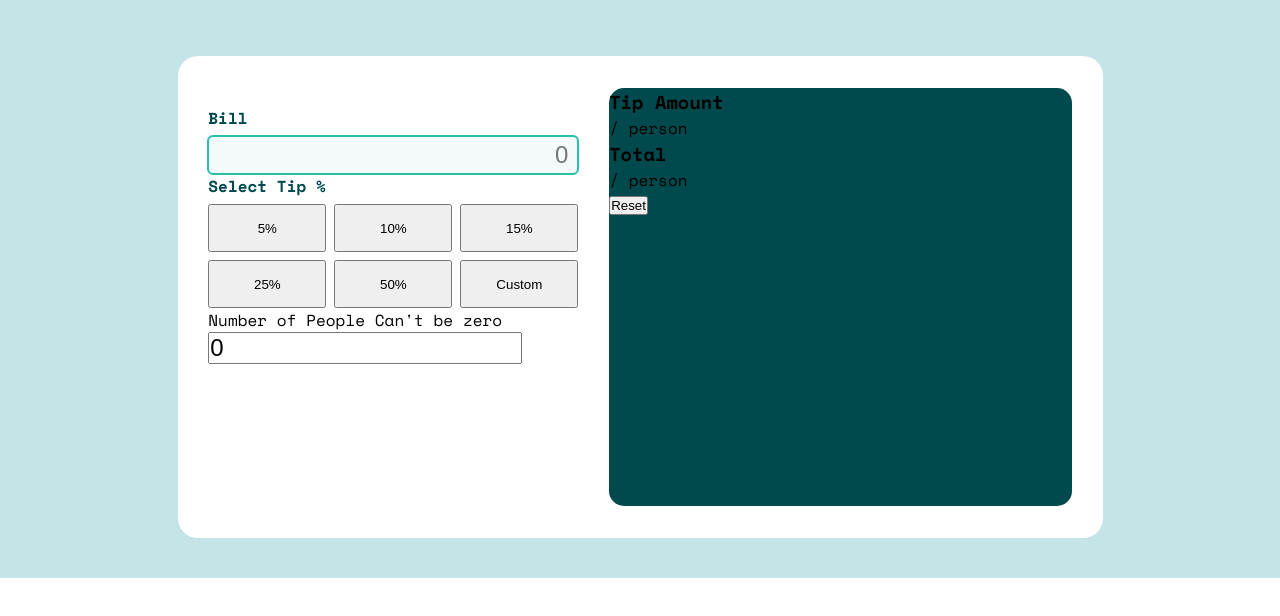
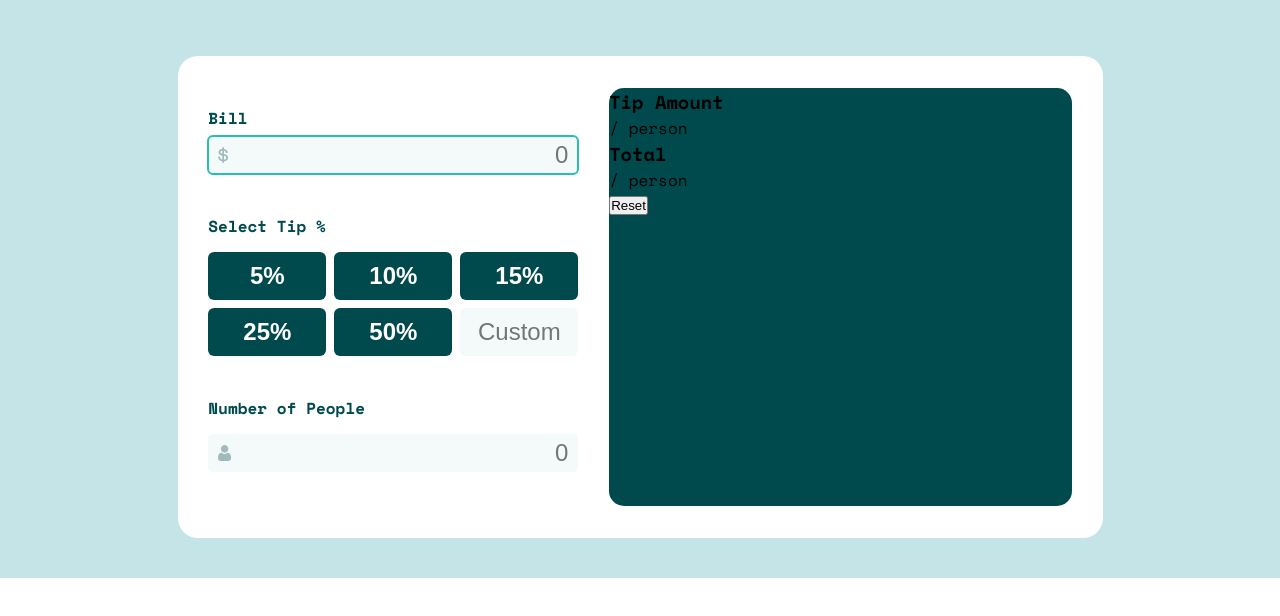
Before and after one commit to VictorGelado/FrontEndMentor, a plain HTML site: page tip-calculator-app-main/index.html in a window 1280 px wide. Shown: the part 148-764 px from the top of the page. Drawn offline with nearby package versions, Linux system fonts and the light colour scheme.

Commit message:
Initil commit

```diff
--- a/tip-calculator-app-main/css/style.css
+++ b/tip-calculator-app-main/css/style.css
@@ -62,6 +62,7 @@ header {
 /* Bill */
 .bill {
     width: 100%;
+    margin-bottom: 2.5em;
 }
 
 .bill label {
@@ -71,31 +72,43 @@ header {
     color: var(--very-dark-cyan);
 }
 
-.bill #bill-input {
+.bill .input-bill {
+    position: relative;
+}
+
+.bill .input-bill #bill-input {
     width: 100%;
     padding: 5px 10px;
-    position: relative;
     border: none;
     border-radius: 5px;
-    background: var(--very-cyan-white);
+    background-color: var(--very-cyan-white);
     outline-color: var(--strong-cyan);
-    color: var(--light-grayish-cyan);
+    color: var(--very-dark-cyan);
     text-align: right;
     cursor: pointer;
 }
 
-.bill #bill-input:-webkit-autofill {
+.bill .input-bill img {
+    position: absolute;
+    top: 50%;
+    left: 10px;
+    transform: translateY(-50%);
+}
+
+.bill .input-bill #bill-input:-webkit-autofill {
     -webkit-box-shadow: 0 0 0 1000px #f4fafa inset;
     -webkit-text-fill-color: var(--light-grayish-cyan) !important;
 }
 
+/* Percents */
 .percents-bill {
     width: 100%;
+    margin-bottom: 2.5em;
 }
 
 .percents-bill label {
     display: block;
-    margin-bottom: 6px;
+    margin-bottom: 14px;
     font-weight: 700;
     color: var(--very-dark-cyan);
 }
@@ -111,8 +124,103 @@ header {
 .percents-bill .percents .percents-button {
     width: 118px;
     height: 48px;
+    background-color: var(--very-dark-cyan);
+    border-radius: 6px;
+    border: none;
+    color: var(--white);
+    font-weight: 700;
+    font-size: 24px;
+    cursor: pointer;
+    transition: .5s ease-out;
 }
 
+.percents-bill .percents .percents-button:hover {
+    background-color: hsla(172, 67%, 45%, 0.5);
+    color: var(--very-dark-cyan);
+}
+
+.percents-bill .percents .custom {
+    width: 118px;
+    height: 48px;
+    padding: 0 5px;
+    border-radius: 6px;
+    background-color: var(--very-cyan-white);
+    border: none;
+    outline-color: var(--strong-cyan);
+    color: var(--very-dark-cyan);
+    font-size: 24px;
+    text-align: center;
+    cursor: pointer;
+}
+
+/* People */
+.people {
+    width: 100%;
+    position: relative;
+}
+
+.people .people-label {
+    width: 100%;
+    display: flex;
+    align-items: center;
+    justify-content: space-between;
+    padding-bottom: 14px;
+}
+
+.people .people-label label:first-child{
+    display: inline-block;
+    font-size: 16px;
+    font-weight: 700;
+    color: var(--very-dark-cyan);
+}
+
+.people .people-label label:nth-child(2) {
+    display: inline-block;
+    visibility: hidden;
+    position: relative;
+    right: 0;
+    font-size: 16px;
+    font-weight: 700;
+    color: #e64016;
+}
+
+.people .input-people {
+    width: 100%;
+    position: relative;
+}
+
+.people .input-people #number-people {
+    width: 100%;
+    padding: 5px 10px;
+    position: relative;
+    background-color: var(--very-cyan-white);
+    color: var(--very-dark-cyan);
+    border-radius: 5px;
+    border: none;
+    outline-color: var(--strong-cyan);
+    text-align: end;
+    cursor: pointer;
+}
+
+.people .input-people #number-people.error {
+    outline-color: #e64016;
+}
+
+.people .input-people img {
+    position: absolute;
+    top: 50%;
+    left: 10px;
+    transform: translateY(-50%);
+}
+
+
+
+
+
+.people .input-people #number-people:-webkit-autofill {
+    -webkit-box-shadow: 0 0 0 1000px #f4fafa inset;
+    -webkit-text-fill-color: var(--light-grayish-cyan) !important;
+}
 
 .result {
     height: 90%;
--- a/tip-calculator-app-main/index.html
+++ b/tip-calculator-app-main/index.html
@@ -27,7 +27,10 @@
 				<form>
 					<div class="bill">
 						<label for="bill-input">Bill</label>
-						<input type="text" id="bill-input" placeholder="0" autofocus>
+						<div class="input-bill">
+							<input type="text" id="bill-input" placeholder="0" autofocus>
+							<img src="./images/icon-dollar.svg" alt="Icon dólar">
+						</div>
 					</div>
 
 					<div class="percents-bill">
@@ -39,14 +42,19 @@
 							<button class="percents-button">15%</button>
 							<button class="percents-button">25%</button>
 							<button class="percents-button">50%</button>
-							<button class="percents-button">Custom</button>
+							<input class="custom" placeholder="Custom">
 						</div>
 					</div>
 
 					<div class="people">
-						<label for="number-people">Number of People</label>
-						<label for="number-people">Can't be zero</label>
-						<input type="number" id="number-people" value="0" placeholder="0">
+						<div class="people-label">
+							<label for="number-people">Number of People</label>
+							<label for="number-people">Can't be zero</label>
+						</div>
+						<div class="input-people">
+							<input type="text" id="number-people" placeholder="0">
+							<img src="./images/icon-person.svg" alt="Icon person">
+						</div>
 					</div>
 				</form>
 
```
